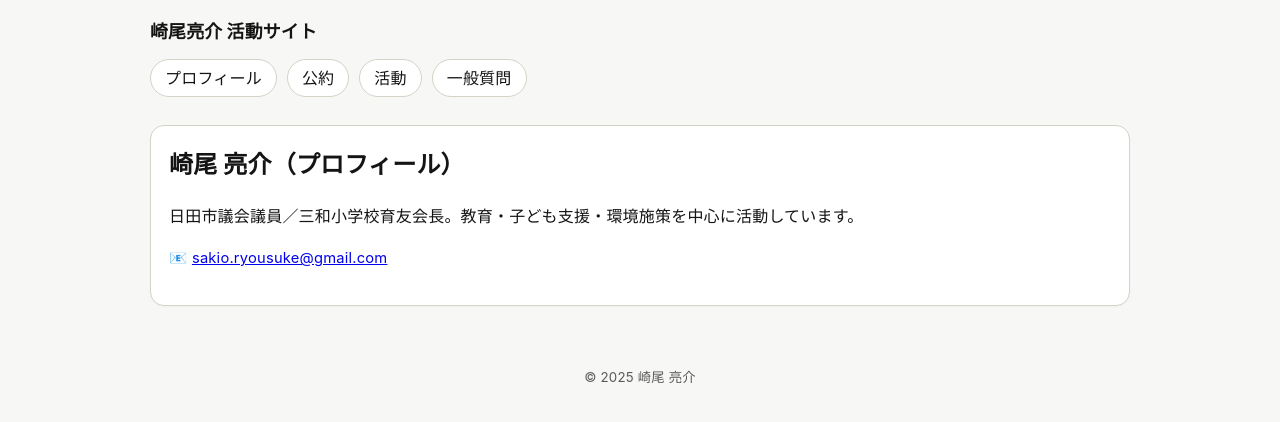
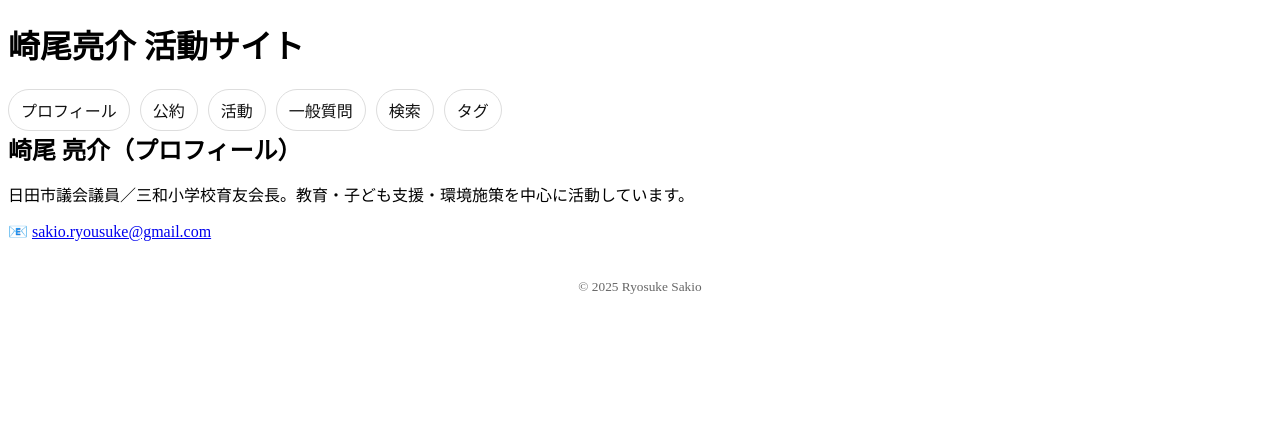
Before and after one commit to sakioryousuke-eng/activity-site, a Jekyll site: the page built from index.html, in a window 1280 px wide. Shown: the top 422 px of the page. Built offline with Jekyll 4.4.1, drawn with Linux system fonts in a browser that asks for light colours.

Commit message:
Update default.html

```diff
--- a/_layouts/default.html
+++ b/_layouts/default.html
@@ -6,73 +6,34 @@
   <meta name="viewport" content="width=device-width, initial-scale=1, viewport-fit=cover">
   {% seo %}
   <style>
-    :root{
-      /* ベース配色（コントラスト配慮） */
-      --bg:#f7f7f5; --text:#141414; --muted:#5a5a5a; --border:#d7d2c8; --card:#ffffff;
-      --accent:#1f6f3d; --accent-2:#d46300; --focus:#005fcc;
-      --radius:14px; --max:980px; --pad:16px;
-    }
-    *{box-sizing:border-box}
-    html,body{height:100%}
-    body{margin:0; background:var(--bg); color:var(--text);
-         font:16px/1.75 -apple-system,BlinkMacSystemFont,"Hiragino Kaku Gothic ProN","Noto Sans JP",Segoe UI,Roboto,sans-serif; letter-spacing:.2px}
-    header,main,footer{max-width:var(--max); margin:0 auto; padding:0 var(--pad)}
-    header{padding:16px 0 10px}
-    h1{margin:0; font-size:1.12rem; font-weight:800}
-    nav ul{list-style:none; display:flex; gap:10px; flex-wrap:wrap; padding:0; margin:12px 0 0}
-    .chip{display:inline-flex; align-items:center; gap:8px; line-height:1;
-      padding:10px 14px; border:1px solid var(--border); border-radius:999px; text-decoration:none; color:var(--text); background:#fff}
-    .chip:hover{background:#fff7ed}
-    main{padding:18px 0 30px}
-    .grid{display:grid; grid-template-columns:repeat(auto-fill,minmax(280px,1fr)); gap:16px}
-    .card{position:relative; border:1px solid var(--border); border-radius:var(--radius); padding:18px; background:var(--card); box-shadow:0 1px 2px rgba(0,0,0,.03)}
-    .card h3{margin:0 0 6px; font-size:1.06rem}
-    .muted{color:var(--muted); font-size:.92rem}
-    .btn{display:inline-flex; align-items:center; gap:.5em; padding:9px 12px; border-radius:12px; text-decoration:none; border:1px solid var(--border); background:#fff; color:var(--text)}
-    .btn:hover{background:#fffdf8}
-    .btn-primary{border-color:transparent; background:var(--accent); color:#fff}
-    .btn-outline{border-color:var(--accent); color:var(--accent); background:transparent}
-    .pill{display:inline-block; padding:.15em .6em; border-radius:999px; font-size:.82rem; border:1px solid var(--border); background:#fff}
-    footer{padding:26px 0; color:var(--muted); text-align:center}
+    /* ▼ここは初期ZIPのベースCSSを尊重：必要最小限のみ */
+    .chip{display:inline-block;padding:8px 12px;border:1px solid #ddd;border-radius:999px;text-decoration:none;color:#111;background:#fff}
+    .chip:hover{background:#f7f7f7}
 
-    /* --- 公約：ステータス色（初期仕様を復刻） --- */
-    .status{display:inline-block; padding:.25em .7em; border-radius:999px; font-size:.82rem; border:1px solid transparent; font-weight:600}
-    .s-構想中{background:#fff3cd; color:#7a5b00; border-color:#ffe49a}
-    .s-活動中{background:#e7f5ee; color:#155b35; border-color:#cce9da}
-    .s-継続{  background:#e9f0fb; color:#1b4e91; border-color:#cdddf6}
-    .s-経過観察中{background:#fbeeea; color:#8a3a1a; border-color:#f4d2c8}
-    .s-完了{  background:#eceff1; color:#37474f; border-color:#d7dde1}
-
-    /* --- 一般質問：カテゴリ色（教育/福祉/観光/その他） --- */
-    .cat{display:inline-block; padding:.2em .6em; border-radius:8px; font-size:.8rem; border:1px solid var(--border); background:#fff}
-    .cat-教育{  background:#e8f4ff; color:#074b86; border-color:#cfe6ff}
-    .cat-福祉{  background:#edf7ef; color:#215a26; border-color:#cfe6d2}
-    .cat-観光{  background:#fff1e6; color:#6f3b00; border-color:#ffe0c7}
-    .cat-その他{background:#f2f2f2; color:#333;    border-color:#e0e0e0}
-
-    /* --- クリック全面化（stretched link 復刻） --- */
-    .stretched{position:absolute; inset:0; z-index:1; border-radius:var(--radius); text-indent:-9999px; overflow:hidden}
-
-    /* モーダル（安定版） */
-    #pdf-modal{position:fixed; inset:0; background:rgba(0,0,0,.82); display:none; z-index:9999}
-    #pdf-modal-inner{width:100vw; height:100vh; display:flex; align-items:center; justify-content:center}
-    #pdf-modal-box{width:90vw; height:90vh; background:#fff; border-radius:12px; overflow:hidden; box-shadow:0 10px 30px rgba(0,0,0,.35)}
-    #pdf-modal-box object,#pdf-modal-box embed{width:100%; height:100%; display:block}
-    #pdf-close{position:fixed; top:14px; right:14px; background:#fff; border-radius:999px; padding:10px 14px; border:1px solid var(--border); cursor:pointer}
-    @media (max-width:600px){#pdf-modal-box{width:96vw; height:90vh}}
+    /* === PDFモーダル（復元“前”で安定した版） === */
+    #pdf-modal{position:fixed;inset:0;background:rgba(0,0,0,.82);display:none;z-index:9999}
+    #pdf-modal-inner{width:100vw;height:100vh;display:flex;align-items:center;justify-content:center}
+    #pdf-modal-box{width:90vw;height:90vh;background:#fff;border-radius:12px;overflow:hidden;box-shadow:0 10px 30px rgba(0,0,0,.35)}
+    #pdf-modal-box object,#pdf-modal-box embed{width:100%;height:100%;display:block}
+    #pdf-close{position:fixed;top:14px;right:14px;background:#fff;border-radius:999px;padding:10px 14px;border:1px solid #ddd;cursor:pointer}
+    @media (max-width:600px){#pdf-modal-box{width:96vw;height:90vh}}
   </style>
-  <noscript><style>.js-only{display:none!important}</style></noscript>
 </head>
 <body>
   <header>
     <h1>{{ site.title | default: "activity-site" }}</h1>
+
+    <!-- ▼初期ZIPのナビに “検索 / タグ” を追加（他は触らない） -->
     <nav aria-label="サイト内">
-      <ul>
+      <ul style="list-style:none;display:flex;gap:10px;flex-wrap:wrap;padding:0;margin:10px 0 0;">
         {% assign p = page.url | relative_url %}
-        <li><a class="chip" href="{{ '/' | relative_url }}" {% if p == '/' | relative_url %}aria-current="page"{% endif %}>プロフィール</a></li>
-        <li><a class="chip" href="{{ '/pages/promise.html' | relative_url }}" {% if p == '/pages/promise.html' | relative_url %}aria-current="page"{% endif %}>公約</a></li>
-        <li><a class="chip" href="{{ '/pages/activity.html' | relative_url }}" {% if p == '/pages/activity.html' | relative_url %}aria-current="page"{% endif %}>活動</a></li>
-        <li><a class="chip" href="{{ '/pages/matrix.html' | relative_url }}" {% if p == '/pages/matrix.html' | relative_url %}aria-current="page"{% endif %}>一般質問</a></li>
+        <li><a class="chip" href="{{ '/' | relative_url }}">プロフィール</a></li>
+        <li><a class="chip" href="{{ '/pages/promise.html' | relative_url }}">公約</a></li>
+        <li><a class="chip" href="{{ '/pages/activity.html' | relative_url }}">活動</a></li>
+        <li><a class="chip" href="{{ '/pages/matrix.html' | relative_url }}">一般質問</a></li>
+        <!-- 追加 -->
+        <li><a class="chip" href="{{ '/pages/search.html' | relative_url }}">検索</a></li>
+        <li><a class="chip" href="{{ '/pages/tags.html' | relative_url }}">タグ</a></li>
       </ul>
     </nav>
   </header>
@@ -81,17 +42,17 @@
     {{ content }}
   </main>
 
-  <footer>
-    <small>&copy; {{ site.time | date: '%Y' }} 崎尾 亮介</small>
+  <footer style="padding:20px 0;color:#666;text-align:center;">
+    <small>&copy; {{ site.time | date: '%Y' }} {{ site.author | default: 'Ryosuke Sakio' }}</small>
   </footer>
 
-  <!-- PDFモーダル -->
-  <div id="pdf-modal" role="dialog" aria-modal="true" aria-label="PDF viewer" class="js-only">
-    <button id="pdf-close" type="button" aria-label="閉じる" class="btn">閉じる</button>
+  <!-- PDFモーダル要素 -->
+  <div id="pdf-modal" role="dialog" aria-modal="true" aria-label="PDF viewer">
+    <button id="pdf-close" type="button" aria-label="閉じる">閉じる</button>
     <div id="pdf-modal-inner"><div id="pdf-modal-box" aria-live="polite" aria-busy="false"></div></div>
   </div>
 
-  <!-- 安定版スクリプト（委譲＋フォールバック＋iOS回避） -->
+  <!-- 安定版PDFスクリプト（復元“前”の仕様：iOS/Safariは新規タブ、それ以外はモーダル） -->
   <script>
   (function(){
     var modal=document.getElementById('pdf-modal');
```
Also changed, not shown: other parts of _layouts/default.html (+1 -0 lines).
